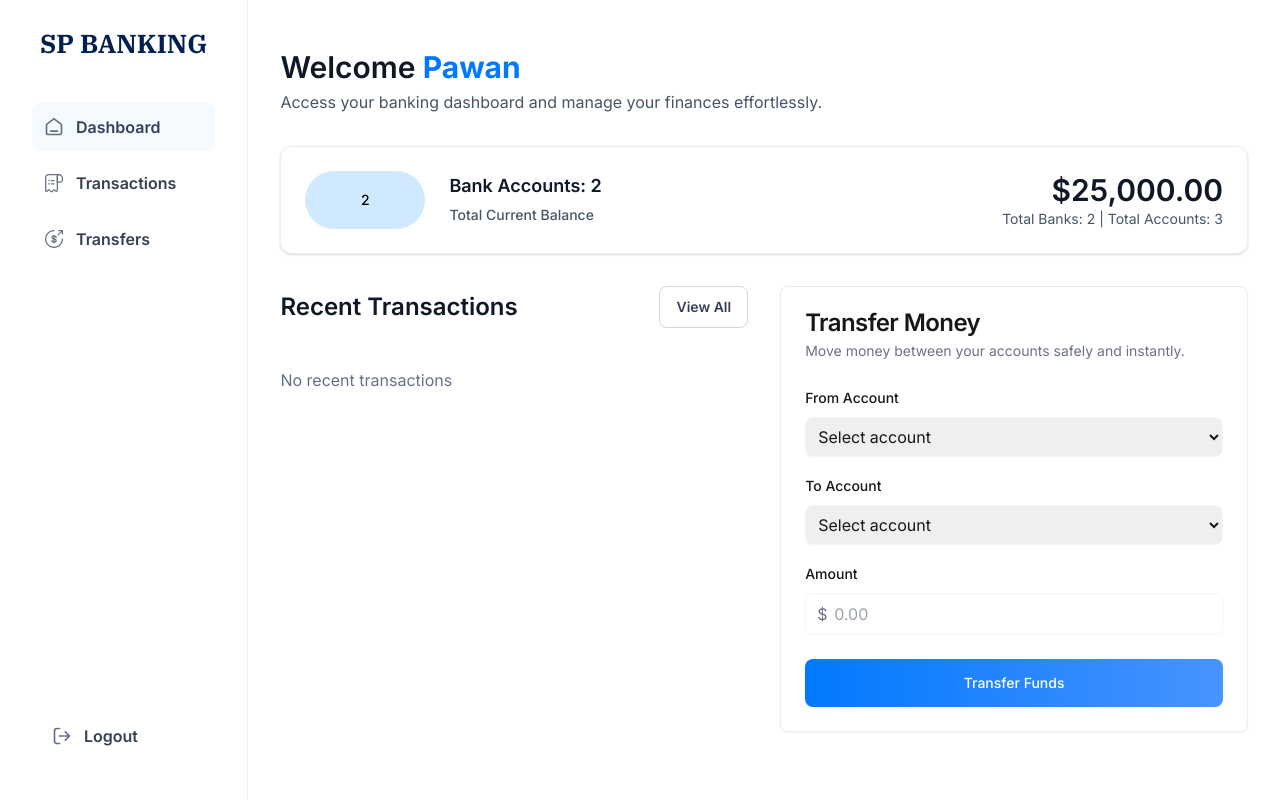
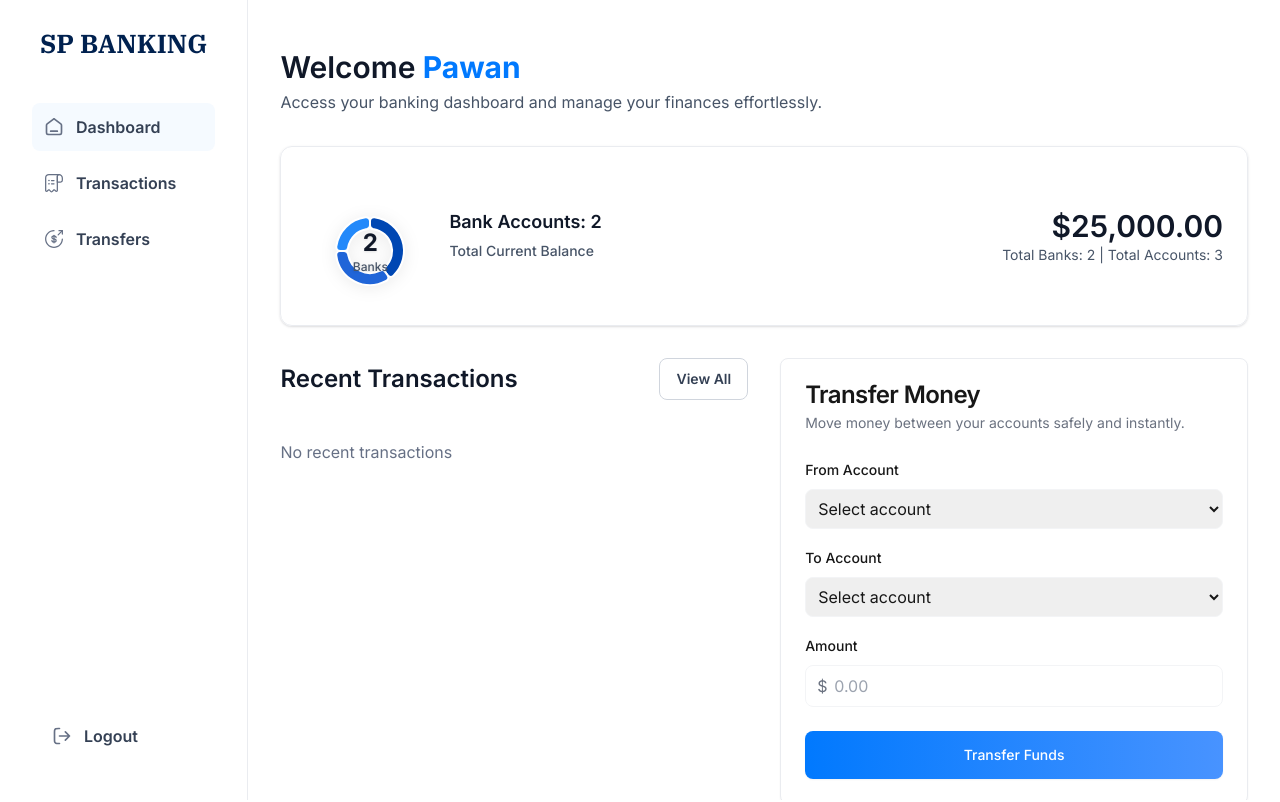
Before and after one commit to ke1github/banking-repos, a Next.js app: page / in a window 1280 px wide. Shown: the top 802 px of the page. Built offline with nearby package versions, Linux system fonts and the light colour scheme.

Commit message:
Implement Doughnut chart

```diff
--- a/app/globals.css
+++ b/app/globals.css
@@ -12,6 +12,39 @@
     margin: 0;
     padding: 0;
     box-sizing: border-box;
+  }
+
+  /* Chart styles */
+  .chart-container {
+    position: relative;
+    filter: drop-shadow(0px 2px 8px rgba(0, 0, 0, 0.08));
+  }
+
+  .chart-container canvas {
+    z-index: 1;
+    transition: all 0.3s ease;
+  }
+
+  .chart-container canvas:hover {
+    filter: brightness(1.03);
+  }
+
+  .chart-container .chartjs-tooltip {
+    z-index: 10;
+    box-shadow: 0 4px 15px rgba(0, 0, 0, 0.15);
+    border-radius: 6px;
+    animation: fadeIn 0.2s ease forwards;
+  }
+
+  @keyframes fadeIn {
+    from {
+      opacity: 0;
+      transform: translateY(5px);
+    }
+    to {
+      opacity: 1;
+      transform: translateY(0);
+    }
   }
 }
 
@@ -80,11 +113,15 @@
   }
 
   .mobile-balance-header {
-    @apply flex flex-col gap-1;
+    @apply flex flex-col gap-1 flex-1;
   }
 
   .mobile-balance-amount {
-    @apply text-24 font-semibold mt-2 mb-4;
+    @apply text-24 font-semibold mt-2 mb-2;
+  }
+
+  .mobile-balance-chart {
+    @apply flex items-center justify-center;
   }
 
   .mobile-balance-actions {
--- /dev/null
+++ b/components/AnimatedCounter.tsx
@@ -0,0 +1,75 @@
+"use client";
+
+import React from "react";
+import CountUp from "react-countup";
+
+interface AnimatedCounterProps {
+  start?: number;
+  end: number;
+  duration?: number;
+  decimals?: number;
+  prefix?: string;
+  suffix?: string;
+  separator?: string;
+  className?: string;
+  onEnd?: () => void;
+  onStart?: () => void;
+  enableScrollSpy?: boolean;
+  scrollSpyDelay?: number;
+  preserveValue?: boolean;
+}
+
+/**
+ * AnimatedCounter - A reusable animated counter component
+ *
+ * @param start - Starting value (default: 0)
+ * @param end - Ending value (required)
+ * @param duration - Animation duration in seconds (default: 2.5)
+ * @param decimals - Number of decimal places (default: 0)
+ * @param prefix - Text to display before the number (e.g., "$")
+ * @param suffix - Text to display after the number (e.g., "%")
+ * @param separator - Thousands separator (default: ",")
+ * @param className - Additional CSS classes
+ * @param onEnd - Callback function when animation completes
+ * @param onStart - Callback function when animation starts
+ * @param enableScrollSpy - Enable animation when scrolled into view
+ * @param scrollSpyDelay - Delay before animation starts after scrolling into view (ms)
+ * @param preserveValue - Keep the end value when component re-renders
+ */
+const AnimatedCounter: React.FC<AnimatedCounterProps> = ({
+  start = 0,
+  end,
+  duration = 2.5,
+  decimals = 0,
+  prefix = "",
+  suffix = "",
+  separator = ",",
+  className = "",
+  onEnd,
+  onStart,
+  enableScrollSpy = false,
+  scrollSpyDelay = 0,
+  preserveValue = true,
+}) => {
+  return (
+    <span className={className}>
+      <CountUp
+        start={start}
+        end={end}
+        duration={duration}
+        decimals={decimals}
+        prefix={prefix}
+        suffix={suffix}
+        separator={separator}
+        onEnd={onEnd}
+        onStart={onStart}
+        enableScrollSpy={enableScrollSpy}
+        scrollSpyDelay={scrollSpyDelay}
+        preserveValue={preserveValue}
+        redraw={false}
+      />
+    </span>
+  );
+};
+
+export default AnimatedCounter;
--- a/components/BalanceCard.tsx
+++ b/components/BalanceCard.tsx
@@ -1,8 +1,9 @@
 "use client";
 
 import React, { useEffect, useState } from "react";
-import CountUp from "react-countup";
 import Image from "next/image";
+import DoughnutChart from "./DoughnutChart";
+import AnimatedCounter from "./AnimatedCounter";
 
 interface Account {
   id: string;
@@ -16,15 +17,13 @@ interface BalanceCardProps {
   totalCurrentBalance: number;
 }
 
-// Shared CountUp configuration to reduce redundancy
-const countUpProps = {
+// Shared AnimatedCounter configuration
+const counterConfig = {
   start: 0,
   duration: 2.5,
   decimals: 2,
   prefix: "$",
   separator: ",",
-  preserveValue: true,
-  redraw: false,
 };
 
 const BalanceCard = ({
@@ -54,15 +53,30 @@ const BalanceCard = ({
   if (isMobileView) {
     return (
       <div className="mobile-balance-card">
+        <div className="flex flex-row items-center justify-between">
           <div className="mobile-balance-header">
             <h3 className="text-16 font-medium text-white">Total Balance</h3>
             <span className="text-12 text-white/80">
               {accounts.length} accounts across {totalBanks} banks
             </span>
+            <div className="mobile-balance-amount">
+              <AnimatedCounter {...counterConfig} end={totalCurrentBalance} />
+            </div>
           </div>
 
-        <div className="mobile-balance-amount">
-          <CountUp {...countUpProps} end={totalCurrentBalance} />
+          {/* Add chart to mobile view */}
+          <div className="mobile-balance-chart">
+            <DoughnutChart
+              data={{
+                labels: ["Checking", "Savings", "Investment"],
+                values: [40, 35, 25],
+                colors: ["#FFFFFF", "#D1E3FF", "#97C3FF"],
+              }}
+              size={80}
+              cutout="65%"
+              centerText={{ value: totalBanks, label: "Banks" }}
+            />
+          </div>
         </div>
 
         <div className="mobile-balance-actions">
@@ -104,10 +118,16 @@ const BalanceCard = ({
   return (
     <section className="total-balance">
       <div className="total-balance-chart">
-        {/* Placeholder for a Doughnut chart component if needed */}
-        <div className="w-full h-full rounded-full bg-blue-100 flex-center">
-          <span className="text-14 font-medium">{totalBanks}</span>
-        </div>
+        <DoughnutChart
+          data={{
+            labels: ["Checking", "Savings", "Investment"],
+            values: [40, 35, 25],
+            colors: ["#0047B3", "#2065D8", "#2389FA"],
+          }}
+          size={130}
+          cutout="65%"
+          centerText={{ value: totalBanks, label: "Banks" }}
+        />
       </div>
 
       <div className="flex flex-col gap-2">
@@ -119,7 +139,7 @@ const BalanceCard = ({
 
       <div className="flex flex-col items-end ml-auto">
         <p className="total-balance-amount">
-          <CountUp {...countUpProps} end={totalCurrentBalance} />
+          <AnimatedCounter {...counterConfig} end={totalCurrentBalance} />
         </p>
         <p className="text-14 text-gray-600">
           Total Banks: {totalBanks} | Total Accounts: {accounts.length}
--- /dev/null
+++ b/components/DoughnutChart.tsx
@@ -0,0 +1,231 @@
+"use client";
+
+import React from "react";
+import {
+  Chart as ChartJS,
+  ArcElement,
+  Tooltip,
+  Legend,
+  ChartOptions,
+} from "chart.js";
+import { Doughnut } from "react-chartjs-2";
+
+// Register required Chart.js components
+ChartJS.register(ArcElement, Tooltip, Legend);
+
+interface DoughnutChartProps {
+  data: {
+    labels: string[];
+    values: number[];
+    colors?: string[];
+  };
+  size?: number;
+  cutout?: string;
+  showLegend?: boolean;
+  centerText?: {
+    value: string | number;
+    label?: string;
+  };
+}
+
+const DoughnutChart: React.FC<DoughnutChartProps> = ({
+  data,
+  size = 120,
+  cutout = "60%",
+  showLegend = false,
+  centerText,
+}) => {
+  // Premium color palette for the chart - blue theme
+  const defaultColors = [
+    "#0047B3", // Primary Blue
+    "#2065D8", // Medium Blue
+    "#2389FA", // Light Blue
+    "#0BA5EC", // Sky Blue
+    "#4DA3FF", // Accent Blue
+    "#1756B6", // Royal Blue
+    "#003B8E", // Navy Blue
+  ];
+
+  // Generate chart data with enhanced hover effects
+  const chartData = {
+    labels: data.labels,
+    datasets: [
+      {
+        data: data.values,
+        backgroundColor: data.colors || defaultColors,
+        borderColor: "#ffffff",
+        borderWidth: 2,
+        hoverBackgroundColor:
+          data.colors?.map((color) => {
+            // Lighten the color on hover
+            const c = color.replace("#", "");
+            return `rgba(${parseInt(c.substring(0, 2), 16)}, ${parseInt(
+              c.substring(2, 4),
+              16
+            )}, ${parseInt(c.substring(4, 6), 16)}, 0.85)`;
+          }) ||
+          defaultColors.map((color) => {
+            const c = color.replace("#", "");
+            return `rgba(${parseInt(c.substring(0, 2), 16)}, ${parseInt(
+              c.substring(2, 4),
+              16
+            )}, ${parseInt(c.substring(4, 6), 16)}, 0.85)`;
+          }),
+        hoverOffset: 12,
+        borderRadius: 4,
+        hoverBorderWidth: 3,
+        hoverBorderColor: "#ffffff",
+        // Add shadow effect
+        shadowOffsetX: 0,
+        shadowOffsetY: 4,
+        shadowBlur: 12,
+        shadowColor: "rgba(0, 0, 0, 0.25)",
+      },
+    ],
+  };
+
+  // Chart options
+  const options: ChartOptions<"doughnut"> = {
+    responsive: true,
+    maintainAspectRatio: true,
+    layout: {
+      padding: {
+        top: 30,
+        bottom: 30,
+        left: 30,
+        right: 30,
+      },
+    },
+    // Add animation
+    animation: {
+      animateScale: true,
+      animateRotate: true,
+      duration: 1000,
+      easing: "easeOutQuart",
+    },
+    // Improve tooltip handling
+    hover: {
+      mode: "nearest",
+      intersect: true,
+    },
+    plugins: {
+      legend: {
+        display: false, // Always hide legend and show data on hover instead
+        position: "bottom" as const,
+        align: "center" as const,
+        labels: {
+          boxWidth: 10,
+          boxHeight: 10,
+          padding: 15,
+          font: {
+            size: 11,
+            family: "Inter, sans-serif",
+          },
+          usePointStyle: true,
+          pointStyle: "circle",
+        },
+      },
+      tooltip: {
+        enabled: true,
+        backgroundColor: "rgba(20, 60, 120, 0.95)",
+        titleColor: "#fff",
+        bodyColor: "#fff",
+        titleFont: { size: 13, weight: "bold" },
+        bodyFont: { size: 12 },
+        padding: 14,
+        cornerRadius: 6,
+        boxPadding: 6,
+        displayColors: true,
+        caretSize: 8,
+        caretPadding: 10,
+        borderWidth: 2,
+        borderColor: "rgba(255, 255, 255, 0.2)",
+        position: "average",
+        intersect: false,
+        mode: "index",
+        callbacks: {
+          title: (tooltipItems) => {
+            return `${tooltipItems[0].label}`;
+          },
+          label: (context) => {
+            const value = context.raw as number;
+            const total = context.dataset.data.reduce(
+              (sum, val) => sum + (val as number),
+              0
+            );
+            const percentage = ((value / total) * 100).toFixed(1);
+
+            // Format value with thousands separator
+            const formattedValue = new Intl.NumberFormat("en-US", {
+              style: "currency",
+              currency: "USD",
+              minimumFractionDigits: 0,
+              maximumFractionDigits: 0,
+            }).format(value);
+
+            return [`Amount: ${formattedValue}`, `Percentage: ${percentage}%`];
+          },
+          labelTextColor: () => "#ffffff",
+        },
+        animation: {
+          duration: 150,
+        },
+      },
+    },
+    cutout,
+    // Prevent hover effects from causing layout shifts
+    onHover: (_event, _elements, chart) => {
+      chart.canvas.style.cursor = _elements.length ? "pointer" : "default";
+    },
+  };
+
+  return (
+    <div
+      className="chart-container relative"
+      style={{
+        width: size,
+        height: size,
+        display: "flex",
+        flexDirection: "column",
+        alignItems: "center",
+        position: "relative",
+        padding: "15px", // Use padding instead of margin for better tooltip space
+        overflow: "visible", // Ensure tooltips aren't cut off
+      }}
+    >
+      <div
+        className="relative"
+        style={{
+          width: size,
+          height: size,
+          overflow: "visible",
+          position: "relative",
+          zIndex: 10, // Ensure chart is above other elements
+        }}
+      >
+        <Doughnut data={chartData} options={options} />
+
+        {centerText && (
+          <div
+            className="absolute inset-0 flex flex-col items-center justify-center"
+            style={{
+              pointerEvents: "none",
+              filter: "drop-shadow(0px 1px 1px rgba(0,0,0,0.1))",
+            }}
+          >
+            <div className="text-2xl font-bold text-gray-900">
+              {centerText.value}
+            </div>
+            {centerText.label && (
+              <div className="text-xs font-medium text-gray-600">
+                {centerText.label}
+              </div>
+            )}
+          </div>
+        )}
+      </div>
+    </div>
+  );
+};
+
+export default DoughnutChart;
--- a/package.json
+++ b/package.json
@@ -12,6 +12,7 @@
     "@radix-ui/react-dialog": "^1.1.15",
     "@radix-ui/react-icons": "^1.3.2",
     "@radix-ui/react-slot": "^1.2.3",
+    "chart.js": "^4.5.0",
     "class-variance-authority": "^0.7.1",
     "clsx": "^2.1.1",
     "countup": "^1.8.2",
@@ -19,6 +20,7 @@
     "next": "15.4.6",
     "query-string": "^9.2.2",
     "react": "^19.1.1",
+    "react-chartjs-2": "^5.3.0",
     "react-countup": "^6.5.3",
     "react-dom": "^19.1.1",
     "tailwind-merge": "^3.3.1",
```
Also changed, not shown: 1 other file (tests, documents, lock files or other folders). Lines whose indentation alone changed are shown as unchanged.
